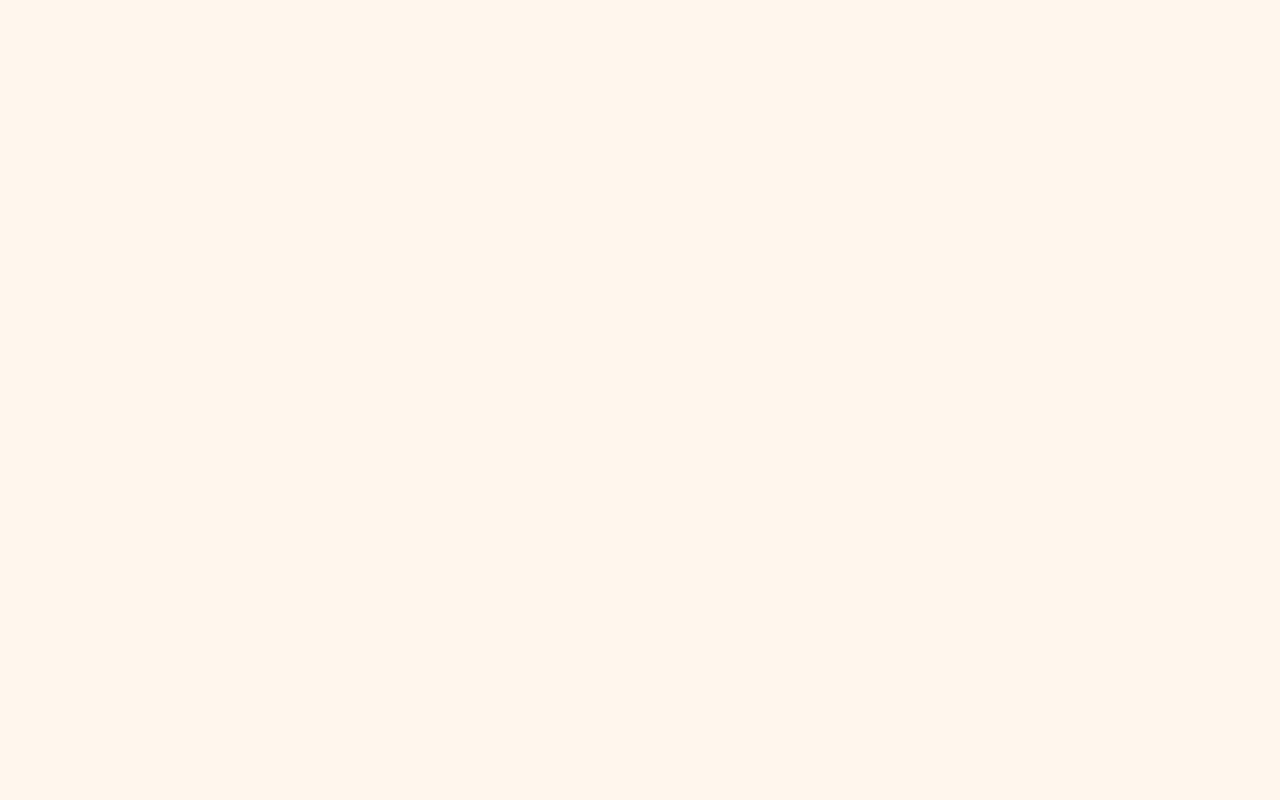
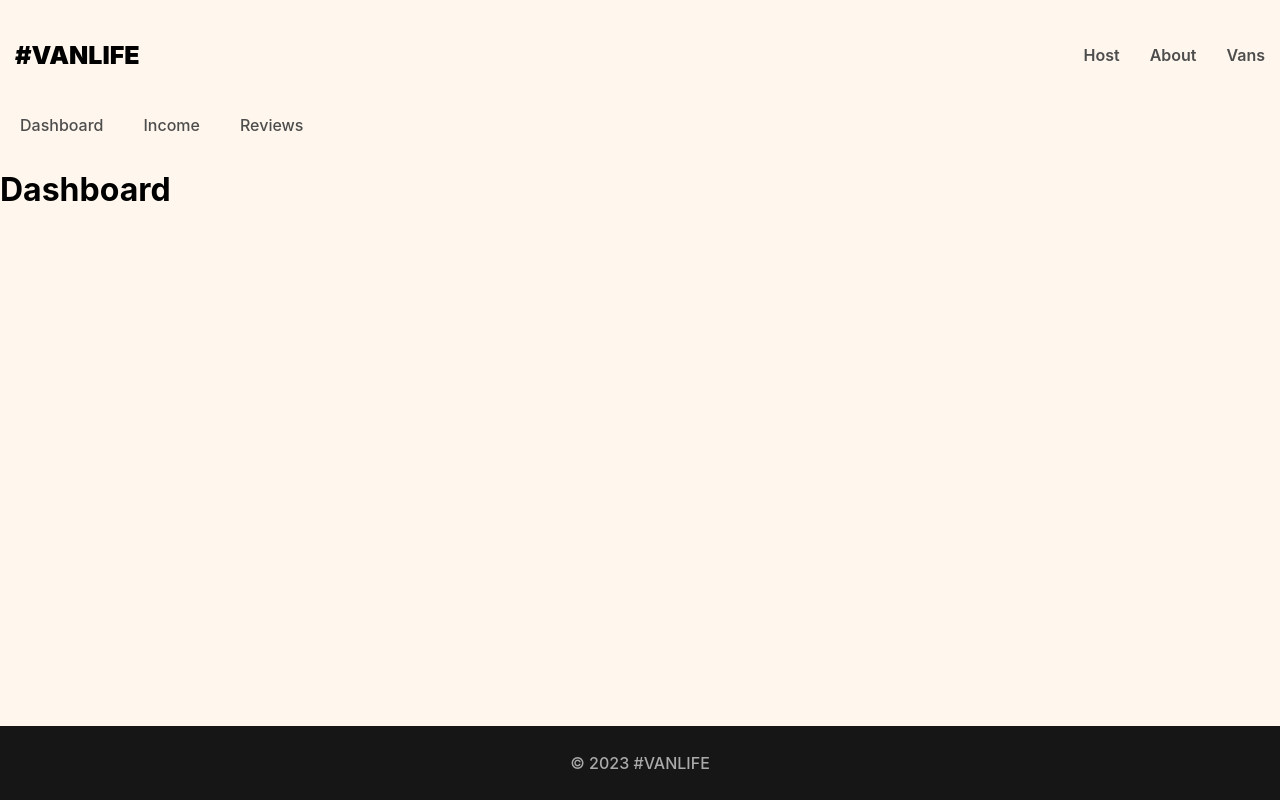
Before and after one commit to eidan66/learn-react-router-v6, a React (Vite) app: page /host in a window 1280 px wide. Before the commit this address had no page. Built offline with nearby package versions, Linux system fonts and the light colour scheme; what miragejs would draw is missing.

Commit message:
Update routes and create Footer component

```diff
--- a/src/App.tsx
+++ b/src/App.tsx
@@ -5,17 +5,28 @@ import {Vans} from "./pages/Vans/Vans.tsx";
 import {Home} from "./pages/Home/Home.tsx";
 
 import "./server"
-import {VanDetail} from "./pages/VanDetail/VanDetail.tsx";
+import {VanDetail} from "./pages/Vans/VanDetail.tsx";
 import {Layout} from "./components/Layout/Layout.tsx";
+import {Income} from "./pages/host/Income.tsx";
+import {Reviews} from "./pages/host/Reviews.tsx";
+import {HostLayout} from "./components/HostLayout/HostLayout.tsx";
+import {Dashboard} from "./pages/host/Dashboard.tsx";
 
 const App = () => (
     <BrowserRouter>
         <Routes>
-            <Route element={<Layout/>}>
-                <Route path="/" element={<Home/>}/>
-                <Route path="/about" element={<About/>}/>
-                <Route path="/vans" element={<Vans/>}/>
-                <Route path="/vans/:id" element={<VanDetail/>}/>
+            <Route path="/" element={<Layout/>}>
+                <Route index element={<Home/>}/>
+                <Route path="about" element={<About/>}/>
+
+                <Route path="vans" element={<Vans/>}/>
+                <Route path="vans/:id" element={<VanDetail/>}/>
+
+                <Route path="host" element={<HostLayout/>}>
+                    <Route index element={<Dashboard/>}/>
+                    <Route path="income" element={<Income/>}/>
+                    <Route path="reviews" element={<Reviews/>}/>
+                </Route>
             </Route>
         </Routes>
     </BrowserRouter>
--- /dev/null
+++ b/src/components/Footer/Footer.tsx
@@ -0,0 +1,6 @@
+import {FunctionComponent} from "react";
+
+export const Footer:FunctionComponent = ()=> (
+    <footer>&#169; 2023 #VANLIFE</footer>
+
+)
--- a/src/components/Header/Header.tsx
+++ b/src/components/Header/Header.tsx
@@ -5,6 +5,7 @@ export const Header: FunctionComponent = () => (
     <header>
         <Link className="site-logo" to="/">#VanLife</Link>
         <nav>
+            <Link to="/host">Host</Link>
             <Link to="/about">About</Link>
             <Link to="/vans">Vans</Link>
         </nav>
--- /dev/null
+++ b/src/components/HostLayout/HostLayout.tsx
@@ -0,0 +1,13 @@
+import {FunctionComponent} from "react";
+import {Link, Outlet} from "react-router-dom";
+
+export const HostLayout: FunctionComponent = () => (
+    <>
+        <nav className='host-nav'>
+            <Link to="/host">Dashboard</Link>
+            <Link to="/host/income">Income</Link>
+            <Link to="/host/reviews">Reviews</Link>
+        </nav>
+        <Outlet/>
+    </>
+)
--- a/src/components/Layout/Layout.tsx
+++ b/src/components/Layout/Layout.tsx
@@ -1,13 +1,17 @@
 import {FunctionComponent} from "react";
 import {Outlet} from "react-router-dom";
 import {Header} from "../Header/Header.tsx";
+import {Footer} from "../Footer/Footer.tsx";
 
 export const Layout: FunctionComponent = () => {
 
     return (
-        <>
+        <div className={"site-wrapper"}>
             <Header/>
-            <Outlet/>
-        </>
-    );
+            <main>
+                <Outlet/>
+            </main>
+            <Footer/>
+        </div>
+    )
 }
--- a/src/pages/VanDetail/VanDetail.tsx
+++ b/src/pages/Vans/VanDetail.tsx
@@ -18,7 +18,7 @@ export const VanDetail:FunctionComponent = () => {
         <div className="van-detail-container">
             {van ? (
                 <div className={"van-detail"}>
-                    <img alt={'van-image'} src={van.imageUrl}/>
+                    <img alt={van.name} src={van.imageUrl}/>
                     <i className={`van-type ${van.type} selected`}>{van.type}</i>
                     <h2>{van.name}</h2>
                     <p className={"van-price"}><span>${van.price}</span>\day</p>
--- a/src/pages/Vans/Vans.tsx
+++ b/src/pages/Vans/Vans.tsx
@@ -13,9 +13,9 @@ export const Vans:FunctionComponent = () => {
     }, [])
 
     const vansElements = vans.map((van) => (
-        <div key={van.id} className="van-title">
+        <div key={van.id} className="van-tile">
             <Link to={`/vans/${van.id}`}>
-                <img alt={'van-image'} src={van.imageUrl}/>
+                <img alt={van.name} src={van.imageUrl}/>
                 <div className="van-info">
                     <h3>{van.name}</h3>
                     <p>${van.price}<span>/day</span></p>
--- /dev/null
+++ b/src/pages/host/Dashboard.tsx
@@ -0,0 +1,3 @@
+import {FunctionComponent} from "react";
+
+export const Dashboard: FunctionComponent = () => (<h1>Dashboard</h1>)
--- /dev/null
+++ b/src/pages/host/Income.tsx
@@ -0,0 +1,3 @@
+import {FunctionComponent} from "react";
+
+export const Income:FunctionComponent = ()=><h1>Income</h1>
--- /dev/null
+++ b/src/pages/host/Reviews.tsx
@@ -0,0 +1,3 @@
+import {FunctionComponent} from "react";
+
+export const Reviews:FunctionComponent = ()=><h1>Reviews</h1>
```
